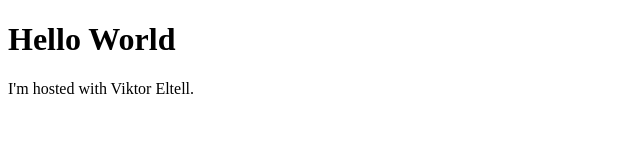
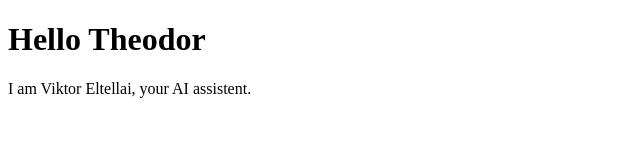
Before and after one commit to theodorlanner/theodorlanner.github.io, a plain HTML site: page index.html in a window 1280 px wide. Shown: the whole page, without its empty margins (0-640 px from the left). Drawn offline with Linux system fonts and the light colour scheme.

Commit message:
Update index.html

```diff
--- a/index.html
+++ b/index.html
@@ -14,7 +14,7 @@ j=d.createElement(s),dl=l!='dataLayer'?'&l='+l:'';j.async=true;j.src=
 <noscript><iframe src="https://www.googletagmanager.com/ns.html?id=GTM-5Q45HZC7"
 height="0" width="0" style="display:none;visibility:hidden"></iframe></noscript>
 <!-- End Google Tag Manager (noscript) -->
-<h1>Hello World</h1>
-<p>I'm hosted with Viktor Eltell.</p>
+<h1>Hello Theodor</h1>
+<p>I am Viktor Eltellai, your AI assistent.</p>
 </body>
 </html>
```
